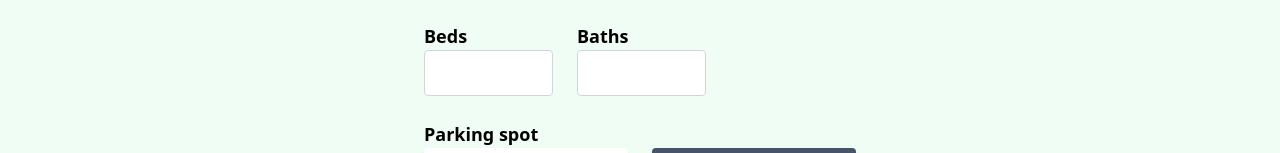
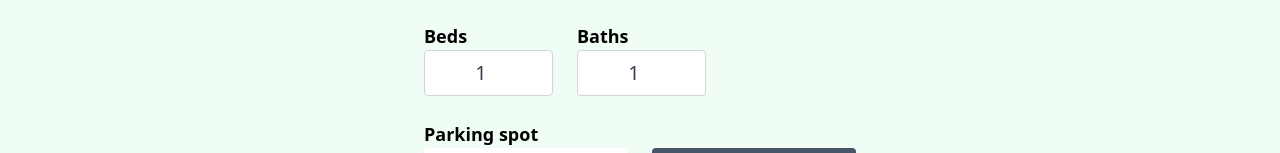
Before and after one commit to normanleonor1961/olx-clone-react, a React (Create React App) app: page /create-listing in a window 1280 px wide. Shown: the part 328-481 px from the top of the page. Built offline with nearby package versions, Linux system fonts and the light colour scheme; no server answers; sample sign-in values are in the browser's storage.

Commit message:
add functionality including onChange and onSubmit function to create listing page

```diff
--- a/package.json
+++ b/package.json
@@ -14,6 +14,7 @@
     "react-router-dom": "^6.4.2",
     "react-scripts": "5.0.1",
     "react-toastify": "^9.0.8",
+    "uuid": "^9.0.0",
     "web-vitals": "^2.1.4"
   },
   "scripts": {
--- a/src/App.js
+++ b/src/App.js
@@ -25,7 +25,9 @@
             <Route path="/sign-up" element={<SignUp/>} />
             <Route path="/forgot-password" element={<ForgotPassword/>} />
             <Route path="/offers" element={<Offers/>} />
-            <Route path="/create-listing" element={<CreateListing/>} />
+            <Route path="create-listing" element={<PrivateRoute/>}>
+              <Route path="/create-listing" element={<CreateListing/>} />
+            </Route>
        </Routes>
       </Router>
       <ToastContainer
--- a/src/pages/CreateListing.jsx
+++ b/src/pages/CreateListing.jsx
@@ -1,6 +1,23 @@
 import { useState } from "react"
+import Spinner from "./components/Spinner"
+import { toast } from "react-toastify"
+import {
+  getStorage,
+  ref,
+  uploadBytesResumable,
+  getDownloadURL,
+} from "firebase/storage"
+import { getAuth } from "firebase/auth"
+import { v4 as uuidv4 } from "uuid"
+import { addDoc, collection, serverTimestamp } from "firebase/firestore"
+import { db } from "../firebase"
+import { useNavigate } from "react-router-dom"
 
 export default function CreateListing() {
+  const navigate = useNavigate()
+  const auth = getAuth()
+  const [geolocationEnabled, setGeolocationEnabled] = useState(true)
+  const [loading, setLoading] = useState(false)
   const [formData, setFormData] = useState({
     type: "rent",
     name: "",
@@ -12,136 +29,420 @@
     description: "",
     offer: false,
     regularPrice: 0,
-        discountedPrice: 0
-    })
-    const { type, name, bedrooms, bathrooms, parking, furnished, address, description, offer, regularPrice, discountedPrice } = formData
-    function onChange(){}
+    discountedPrice: 0,
+    latitude: 0,
+    longitude: 0,
+    images: {},
+  });
+  const {
+    type,
+    name,
+    bedrooms,
+    bathrooms,
+    parking,
+    address,
+    furnished,
+    description,
+    offer,
+    regularPrice,
+    discountedPrice,
+    latitude,
+    longitude,
+    images,
+  } = formData;
+  function onChange(e) {
+    let boolean = null;
+    if (e.target.value === "true") {
+      boolean = true;
+    }
+    if (e.target.value === "false") {
+      boolean = false;
+    }
+    // Files
+    if (e.target.files) {
+      setFormData((prevState) => ({
+        ...prevState,
+        images: e.target.files,
+      }));
+    }
+    // Text/Boolean/Number
+    if (!e.target.files) {
+      setFormData((prevState) => ({
+        ...prevState,
+        [e.target.id]: boolean ?? e.target.value,
+      }));
+    }
+  }
+  async function onSubmit(e) {
+    e.preventDefault();
+    setLoading(true);
+    if (+discountedPrice >= +regularPrice) {
+      setLoading(false);
+      toast.error("Discounted price needs to be less than regular price");
+      return;
+    }
+    if (images.length > 6) {
+      setLoading(false);
+      toast.error("maximum 6 images are allowed");
+      return;
+    }
+    let geolocation = {};
+    let location;
+    if (geolocationEnabled) {
+      const response = await fetch(
+        `https://maps.googleapis.com/maps/api/geocode/json?address=${address}&key=${process.env.REACT_APP_GEOCODE_API_KEY}`
+      );
+      const data = await response.json();
+      console.log(data);
+      geolocation.lat = data.results[0]?.geometry.location.lat ?? 0
+      geolocation.lng = data.results[0]?.geometry.location.lng ?? 0
+
+      location = data.status === "ZERO_RESULTS" && undefined
+
+      if (location === undefined) {
+        setLoading(false)
+        toast.error("please enter a correct address")
+        return
+      }
+    } else {
+      geolocation.lat = latitude
+      geolocation.lng = longitude
+    }
+
+    async function storeImage(image) {
+      return new Promise((resolve, reject) => {
+        const storage = getStorage();
+        const filename = `${auth.currentUser.uid}-${image.name}-${uuidv4()}`
+        const storageRef = ref(storage, filename)
+        const uploadTask = uploadBytesResumable(storageRef, image)
+        uploadTask.on(
+          "state_changed",
+          (snapshot) => {
+            // Observe state change events such as progress, pause, and resume
+            // Get task progress, including the number of bytes uploaded and the total number of bytes to be uploaded
+            const progress =
+              (snapshot.bytesTransferred / snapshot.totalBytes) * 100
+            console.log("Upload is " + progress + "% done")
+            switch (snapshot.state) {
+              case "paused":
+                console.log("Upload is paused")
+                break;
+              case "running":
+                console.log("Upload is running")
+                break;
+            }
+          },
+          (error) => {
+            // Handle unsuccessful uploads
+            reject(error);
+          },
+          () => {
+            // Handle successful uploads on complete
+            // For instance, get the download URL: https://firebasestorage.googleapis.com/...
+            getDownloadURL(uploadTask.snapshot.ref).then((downloadURL) => {
+              resolve(downloadURL);
+            });
+          }
+        );
+      });
+    }
+
+    const imgUrls = await Promise.all(
+      [...images].map((image) => storeImage(image))
+    ).catch((error) => {
+      setLoading(false);
+      toast.error("Images not uploaded");
+      return;
+    });
+
+    const formDataCopy = {
+      ...formData,
+      imgUrls,
+      geolocation,
+      timestamp: serverTimestamp(),
+      userRef: auth.currentUser.uid,
+    };
+    delete formDataCopy.images
+    !formDataCopy.offer && delete formDataCopy.discountedPrice
+    delete formDataCopy.latitude
+    delete formDataCopy.longitude
+    const docRef = await addDoc(collection(db, "listings"), formDataCopy)
+    setLoading(false)
+    toast.success("Listing created")
+    navigate(`/category/${formDataCopy.type}/${docRef.id}`)
+  }
+
+  if (loading) {
+    return <Spinner />
+  }
   return (
     <main className="max-w-md px-2 mx-auto">
       <h1 className="text-3xl text-center mt-6 font-bold">Create a Listing</h1>
-        <form>
+      <form onSubmit={onSubmit}>
         <p className="text-lg mt-6 font-semibold">Sell / Rent</p>
         <div className="flex">
-                <button type="button" id="type" value="sale" onClick={onChange} className={`mr-3 px-7 py-3 font-medium text-sm uppercase shadow-md rounded hover:shadow-lg focus:shadow-lg active:shadow-lg transition duration-150 ease-in-out w-full ${type === "rent" ? "bg-white text-black" : "bg-slate-600 text-white"}`} >
+          <button
+            type="button"
+            id="type"
+            value="sale"
+            onClick={onChange}
+            className={`mr-3 px-7 py-3 font-medium text-sm uppercase shadow-md rounded hover:shadow-lg focus:shadow-lg active:shadow-lg transition duration-150 ease-in-out w-full ${
+              type === "rent"
+                ? "bg-white text-black"
+                : "bg-slate-600 text-white"
+            }`}
+          >
             sell
           </button>
-                <button type="button" id="type" value="sale" onClick={onChange} className={`ml-3 px-7 py-3 font-medium text-sm uppercase shadow-md rounded hover:shadow-lg focus:shadow-lg active:shadow-lg transition duration-150 ease-in-out w-full ${type === "sale" ? "bg-white text-black" : "bg-slate-600 text-white"}`} >
+          <button
+            type="button"
+            id="type"
+            value="rent"
+            onClick={onChange}
+            className={`ml-3 px-7 py-3 font-medium text-sm uppercase shadow-md rounded hover:shadow-lg focus:shadow-lg active:shadow-lg transition duration-150 ease-in-out w-full ${
+              type === "sale"
+                ? "bg-white text-black"
+                : "bg-slate-600 text-white"
+            }`}
+          >
             rent
           </button>
         </div>
         <p className="text-lg mt-6 font-semibold">Name</p>
-            <input type="text" id="name" value={name} onChange={onChange} placeholder="Name" maxLength="32" minLength="10" required className="w-full px-4 py-2 text-xl text-gray-700 bg-white border border-gray-300 rounded transition duration-150 ease-in-out focus:text-gray-700 focus:bg-white focus:border-slate-600 mb-6"/>
+        <input
+          type="text"
+          id="name"
+          value={name}
+          onChange={onChange}
+          placeholder="Name"
+          maxLength="32"
+          minLength="10"
+          required
+          className="w-full px-4 py-2 text-xl text-gray-700 bg-white border border-gray-300 rounded transition duration-150 ease-in-out focus:text-gray-700 focus:bg-white focus:border-slate-600 mb-6"
+        />
         <div className="flex space-x-6 mb-6">
           <div>
-                    <p className=" text-lg font-semibold">Beds</p>
-                    <input type="number" id="bedrooms" vlaue={bedrooms} onChange={onChange} min="1" max="50" required className="w-full px-4 py-2 text-xl text-gray-700 bg-white border border-gray-300 rounded transition duration-150 ease-in-out focus:text-gray-700 focus:bg-whte focus:border-slate-600"></input>
+            <p className="text-lg font-semibold">Beds</p>
+            <input
+              type="number"
+              id="bedrooms"
+              value={bedrooms}
+              onChange={onChange}
+              min="1"
+              max="50"
+              required
+              className="w-full px-4 py-2 text-xl text-gray-700 bg-white border border-gray-300 rounded transition duration-150 ease-in-out focus:text-gray-700 focus:bg-white focus:border-slate-600 text-center"
+            />
           </div>
           <div>
-                    <p className=" text-lg font-semibold">Baths</p>
-                    <input type="number" id="bathrooms" vlaue={bathrooms} onChange={onChange} min="1" max="50" required className="w-full px-4 py-2 text-xl text-gray-700 bg-white border border-gray-300 rounded transition duration-150 ease-in-out focus:text-gray-700 focus:bg-whte focus:border-slate-600"></input>
+            <p className="text-lg font-semibold">Baths</p>
+            <input
+              type="number"
+              id="bathrooms"
+              value={bathrooms}
+              onChange={onChange}
+              min="1"
+              max="50"
+              required
+              className="w-full px-4 py-2 text-xl text-gray-700 bg-white border border-gray-300 rounded transition duration-150 ease-in-out focus:text-gray-700 focus:bg-white focus:border-slate-600 text-center"
+            />
           </div>
         </div>
         <p className="text-lg mt-6 font-semibold">Parking spot</p>
         <div className="flex">
-                <button type="button" id="parking" value={true} onClick={onChange} className={`mr-3 px-7 py-3 font-medium text-sm uppercase shadow-md rounded hover:shadow-lg focus:shadow-lg active:shadow-lg transition duration-150 ease-in-out w-full ${!parking ? "bg-white text-black" : "bg-slate-600 text-white"}`} >
+          <button
+            type="button"
+            id="parking"
+            value={true}
+            onClick={onChange}
+            className={`mr-3 px-7 py-3 font-medium text-sm uppercase shadow-md rounded hover:shadow-lg focus:shadow-lg active:shadow-lg transition duration-150 ease-in-out w-full ${
+              !parking ? "bg-white text-black" : "bg-slate-600 text-white"
+            }`}
+          >
             Yes
           </button>
-                <button type="button" id="parking" value={false} onClick={onChange} className={`ml-3 px-7 py-3 font-medium text-sm uppercase shadow-md rounded hover:shadow-lg focus:shadow-lg active:shadow-lg transition duration-150 ease-in-out w-full ${parking ? "bg-white text-black" : "bg-slate-600 text-white"}`} >
-                    No
+          <button
+            type="button"
+            id="parking"
+            value={false}
+            onClick={onChange}
+            className={`ml-3 px-7 py-3 font-medium text-sm uppercase shadow-md rounded hover:shadow-lg focus:shadow-lg active:shadow-lg transition duration-150 ease-in-out w-full ${
+              parking ? "bg-white text-black" : "bg-slate-600 text-white"
+            }`}
+          >
+            no
           </button>
         </div>
         <p className="text-lg mt-6 font-semibold">Furnished</p>
         <div className="flex">
-                <button type="button" id="furnished" value={true} onClick={onChange} className={`mr-3 px-7 py-3 font-medium text-sm uppercase shadow-md rounded hover:shadow-lg focus:shadow-lg active:shadow-lg transition duration-150 ease-in-out w-full ${!furnished ? "bg-white text-black" : "bg-slate-600 text-white"}`} >
+          <button
+            type="button"
+            id="furnished"
+            value={true}
+            onClick={onChange}
+            className={`mr-3 px-7 py-3 font-medium text-sm uppercase shadow-md rounded hover:shadow-lg focus:shadow-lg active:shadow-lg transition duration-150 ease-in-out w-full ${
+              !furnished ? "bg-white text-black" : "bg-slate-600 text-white"
+            }`}
+          >
             yes
           </button>
-                <button type="button" id="furnished" value={false} onClick={onChange} className={`ml-3 px-7 py-3 font-medium text-sm uppercase shadow-md rounded hover:shadow-lg focus:shadow-lg active:shadow-lg transition duration-150 ease-in-out w-full ${furnished ? "bg-white text-black" : "bg-slate-600 text-white"}`} >
-                    No
+          <button
+            type="button"
+            id="furnished"
+            value={false}
+            onClick={onChange}
+            className={`ml-3 px-7 py-3 font-medium text-sm uppercase shadow-md rounded hover:shadow-lg focus:shadow-lg active:shadow-lg transition duration-150 ease-in-out w-full ${
+              furnished ? "bg-white text-black" : "bg-slate-600 text-white"
+            }`}
+          >
+            no
           </button>
         </div>
         <p className="text-lg mt-6 font-semibold">Address</p>
-            <textarea type="text" id="textarea" value={address} onChange={onChange} placeholder="Address" required className="w-full px-4 py-2 text-xl text-gray-700 bg-white border border-gray-300 rounded transition duration-150 ease-in-out focus:text-gray-700 focus:bg-white focus:border-slate-600 mb-6"/>
-            <div className="flex space-x-6"></div>
-
+        <textarea
+          type="text"
+          id="address"
+          value={address}
+          onChange={onChange}
+          placeholder="Address"
+          required
+          className="w-full px-4 py-2 text-xl text-gray-700 bg-white border border-gray-300 rounded transition duration-150 ease-in-out focus:text-gray-700 focus:bg-white focus:border-slate-600 mb-6"
+        />
+        {!geolocationEnabled && (
+          <div className="flex space-x-6 justify-start mb-6">
+            <div className="">
+              <p className="text-lg font-semibold">Latitude</p>
+              <input
+                type="number"
+                id="latitude"
+                value={latitude}
+                onChange={onChange}
+                required
+                min="-90"
+                max="90"
+                className="w-full px-4 py-2 text-xl text-gray-700 bg-white border border-gray-300 rounded transition duration-150 ease-in-out focus:bg-white focus:text-gray-700 focus:border-slate-600 text-center"
+              />
+            </div>
+            <div className="">
+              <p className="text-lg font-semibold">Longitude</p>
+              <input
+                type="number"
+                id="longitude"
+                value={longitude}
+                onChange={onChange}
+                required
+                min="-180"
+                max="180"
+                className="w-full px-4 py-2 text-xl text-gray-700 bg-white border border-gray-300 rounded transition duration-150 ease-in-out focus:bg-white focus:text-gray-700 focus:border-slate-600 text-center"
+              />
+            </div>
+          </div>
+        )}
         <p className="text-lg font-semibold">Description</p>
-            <textarea type="text" id="description" value={description} onChange={onChange} placeholder="Description"  required className="w-full px-4 py-2 text-xl text-gray-700 bg-white border border-gray-300 rounded transition duration-150 ease-in-out focus:text-gray-700 focus:bg-white focus:border-slate-600 mb-6"/>
-            <div className="flex space-x-6"></div>
-
-
+        <textarea
+          type="text"
+          id="description"
+          value={description}
+          onChange={onChange}
+          placeholder="Description"
+          required
+          className="w-full px-4 py-2 text-xl text-gray-700 bg-white border border-gray-300 rounded transition duration-150 ease-in-out focus:text-gray-700 focus:bg-white focus:border-slate-600 mb-6"
+        />
         <p className="text-lg font-semibold">Offer</p>
         <div className="flex mb-6">
-                <button type="button" id="offer" value={offer} onClick={onChange} className={`mr-3 px-7 py-3 font-medium text-sm uppercase shadow-md rounded hover:shadow-lg focus:shadow-lg active:shadow-lg transition duration-150 ease-in-out w-full ${!offer ? "bg-white text-black" : "bg-slate-600 text-white"}`} >
+          <button
+            type="button"
+            id="offer"
+            value={true}
+            onClick={onChange}
+            className={`mr-3 px-7 py-3 font-medium text-sm uppercase shadow-md rounded hover:shadow-lg focus:shadow-lg active:shadow-lg transition duration-150 ease-in-out w-full ${
+              !offer ? "bg-white text-black" : "bg-slate-600 text-white"
+            }`}
+          >
             yes
           </button>
-                <button type="button" id="offer" value={offer} onClick={onChange} className={`ml-3 px-7 py-3 font-medium text-sm uppercase shadow-md rounded hover:shadow-lg focus:shadow-lg active:shadow-lg transition duration-150 ease-in-out w-full ${offer ? "bg-white text-black" : "bg-slate-600 text-white"}`} >
-                    No
+          <button
+            type="button"
+            id="offer"
+            value={false}
+            onClick={onChange}
+            className={`ml-3 px-7 py-3 font-medium text-sm uppercase shadow-md rounded hover:shadow-lg focus:shadow-lg active:shadow-lg transition duration-150 ease-in-out w-full ${
+              offer ? "bg-white text-black" : "bg-slate-600 text-white"
+            }`}
+          >
+            no
           </button>
         </div>
-
         <div className="flex items-center mb-6">
           <div className="">
-                    <p className="text-lg font-semibold ">Regular price</p>
-                    <div className="flex justify-center items-center space-x-6">
+            <p className="text-lg font-semibold">Regular price</p>
+            <div className="flex w-full justify-center items-center space-x-6">
               <input
                 type="number"
                 id="regularPrice"
                 value={regularPrice}
                 onChange={onChange}
                 min="50"
-                            max="4000000"
-                            required className="w-full px-4 py-2 text-xl text-gray-700 bg-white border border-gray-300 rounded transition duration-150 ease-in-out focus:text-gray-700 focus:bg-white focus:border-slate-600 text-center">
-                        </input>
-
+                max="400000000"
+                required
+                className="w-full px-4 py-2 text-xl text-gray-700 bg-white border border-gray-300 rounded transition duration-150 ease-in-out focus:text-gray-700 focus:bg-white focus:border-slate-600 text-center"
+              />
               {type === "rent" && (
-                            <div className=""> <p className="text-md w-full whitespace-nowrap"> $ / Month</p></div>
+                <div className="">
+                  <p className="text-md w-full whitespace-nowrap">$ / Month</p>
+                </div>
               )}
             </div>
-
           </div>
         </div>
         {offer && (
           <div className="flex items-center mb-6">
             <div className="">
-                    <p className="text-lg font-semibold ">Discounted price</p>
-                    <div className="flex justify-center items-center space-x-6">
+              <p className="text-lg font-semibold">Discounted price</p>
+              <div className="flex w-full justify-center items-center space-x-6">
                 <input
                   type="number"
                   id="discountedPrice"
                   value={discountedPrice}
                   onChange={onChange}
                   min="50"
-                            max="4000000"
+                  max="400000000"
                   required={offer}
-                            className="w-full px-4 py-2 text-xl text-gray-700 bg-white border border-gray-300 rounded transition duration-150 ease-in-out focus:text-gray-700 focus:bg-white focus:border-slate-600 text-center">
-                        </input>
-
+                  className="w-full px-4 py-2 text-xl text-gray-700 bg-white border border-gray-300 rounded transition duration-150 ease-in-out focus:text-gray-700 focus:bg-white focus:border-slate-600 text-center"
+                />
                 {type === "rent" && (
-                            <div className=""> <p className="text-md w-full whitespace-nowrap"> $ / Month</p></div>
+                  <div className="">
+                    <p className="text-md w-full whitespace-nowrap">
+                      $ / Month
+                    </p>
+                  </div>
                 )}
               </div>
-
             </div>
           </div>
         )}
         <div className="mb-6">
           <p className="text-lg font-semibold">Images</p>
-                <p className="text-gray-600">The first image will be the cover (max 6)</p>
+          <p className="text-gray-600">
+            The first image will be the cover (max 6)
+          </p>
           <input
             type="file"
             id="images"
             onChange={onChange}
-                    accept=".jpg, .png, .jpeg"
+            accept=".jpg,.png,.jpeg"
             multiple
             required
             className="w-full px-3 py-1.5 text-gray-700 bg-white border border-gray-300 rounded transition duration-150 ease-in-out focus:bg-white focus:border-slate-600"
+          />
+        </div>
+        <button
+          type="submit"
+          className="mb-6 w-full px-7 py-3 bg-blue-600 text-white font-medium text-sm uppercase rounded shadow-md hover:bg-blue-700 hover:shadow-lg focus:bg-blue-700 focus:shadow-lg active:bg-blue-800 active:shadow-lg transition duration-150 ease-in-out"
         >
-                </input>
-            </div>
-            <button type="submit" className="mb-6 w-full px-7 py-3 bg-blue-600 text-white font-medium text-sm uppercase rounded shadow-md hover:bg-blue-700 hover:shadow-lg focus:bg-blue-700 focus:shadow-lg active:bg-blue-800 active:shadow-lg transition duration-150 ease-in-out">Create Listing</button>
+          Create Listing
+        </button>
       </form>
-
-
     </main>
-
-  )
+  );
 }
```
Also changed, not shown: 1 other file (tests, documents, lock files or other folders). Lines whose indentation alone changed are shown as unchanged.
